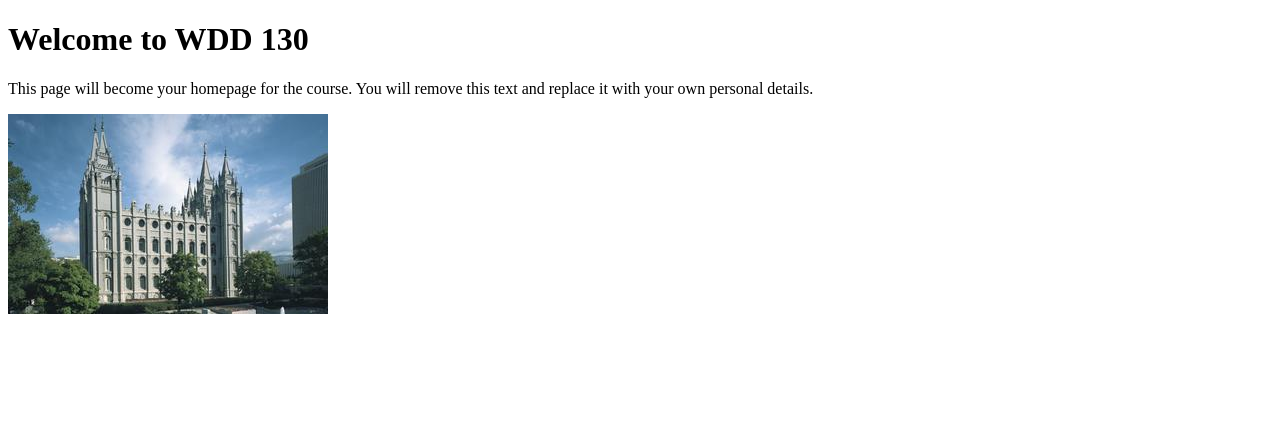
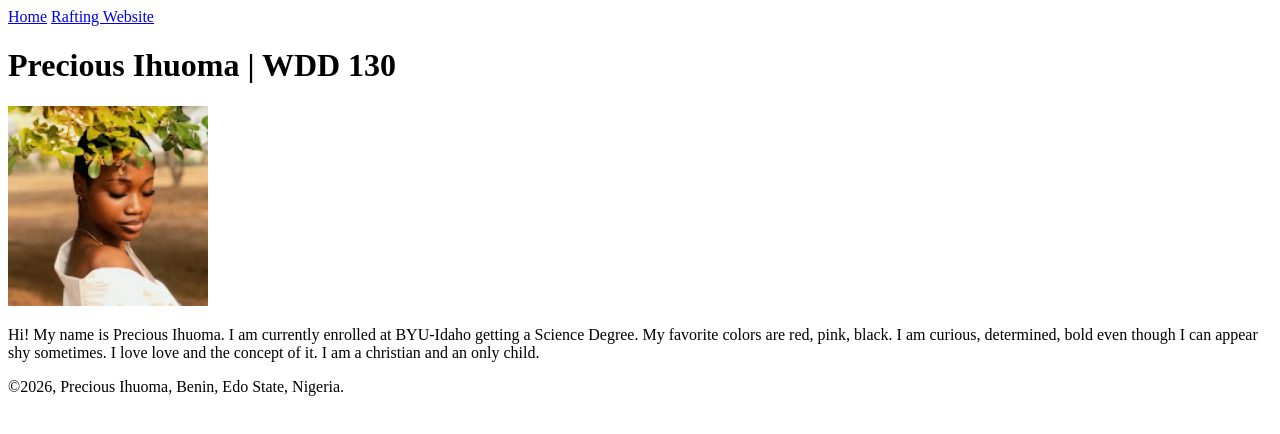
Before and after one commit to sayyemoji/wdd130, a plain HTML site: page index.html in a window 1280 px wide. Drawn offline with Linux system fonts and the light colour scheme.

Commit message:
Create personal homepage

```diff
--- a/index.html
+++ b/index.html
@@ -1,17 +1,30 @@
 <!DOCTYPE html>
-<html lang="en">
+<html lang="en-US">
 
 <head>
     <meta charset="UTF-8">
     <meta name="viewport" content="width=device-width, initial-scale=1.0">
-    <title>WDD 130 | Personal Homepage</title>
+    <title>Precious Ihuoma | WDD 130</title>
 </head>
 
 <body>
-    <h1>Welcome to WDD 130</h1>
-    <p>This page will become your homepage for the course. You will remove this text and replace it with your own personal details.</p>
+    <header>
+        <nav>
+            <a href="#">Home</a>
+            <a href="wwr/">Rafting Website</a>
+        </nav>
+    </header>
 
-    <img src="images/salt-lake-temple.jpg" alt="The Salt Lake Temple.">
+    <main>
+        <h1>Precious Ihuoma | WDD 130</h1>
+        <img src="images/profile.jpg" alt="Hi, my name is Precious Ihuoma" width="200">
+        <p>Hi! My name is Precious Ihuoma. I am currently enrolled at BYU-Idaho getting a Science Degree. My favorite colors are red, pink, black. I am curious, determined, bold even though I can appear shy sometimes. I love love and the concept of it. I am a christian and an only child.</p>
+    </main>
+
+    <footer>
+        <p> ©2026, Precious Ihuoma, Benin, Edo State, Nigeria.</p>
+    </footer>
+
 </body>
 
 </html>
```
Also changed, not shown: week01/favorite-city1.html (deleted, +0 -26 lines), week01/images/profile.jpg (added).
